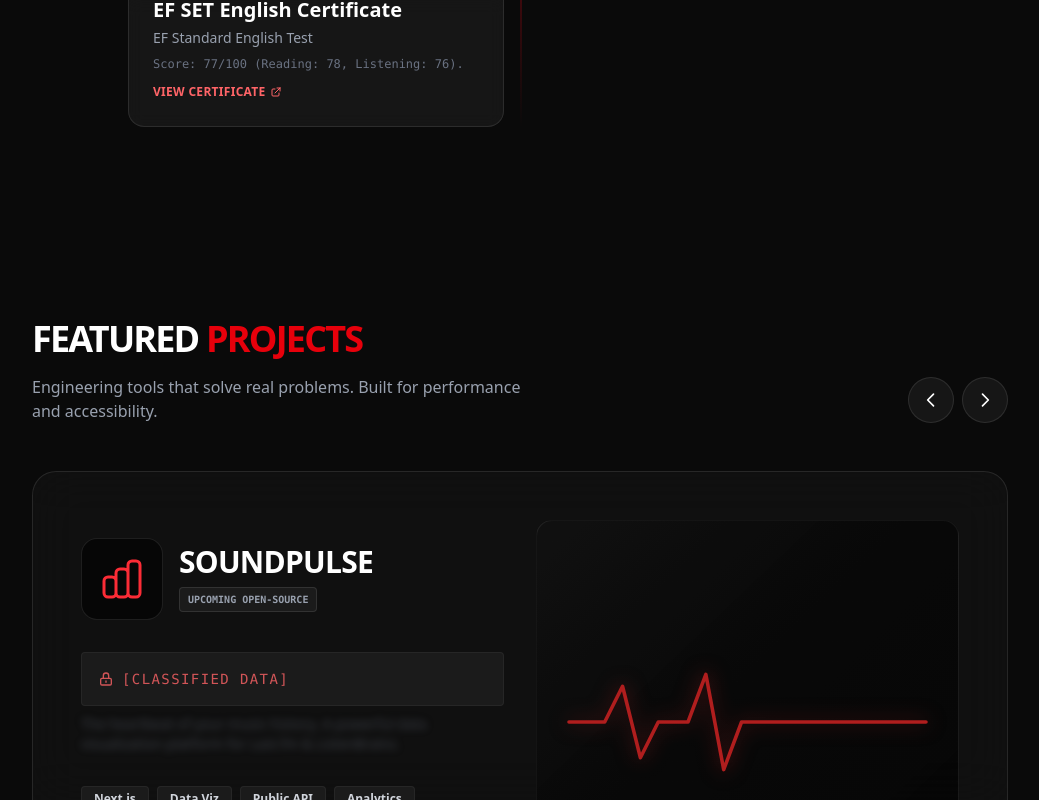
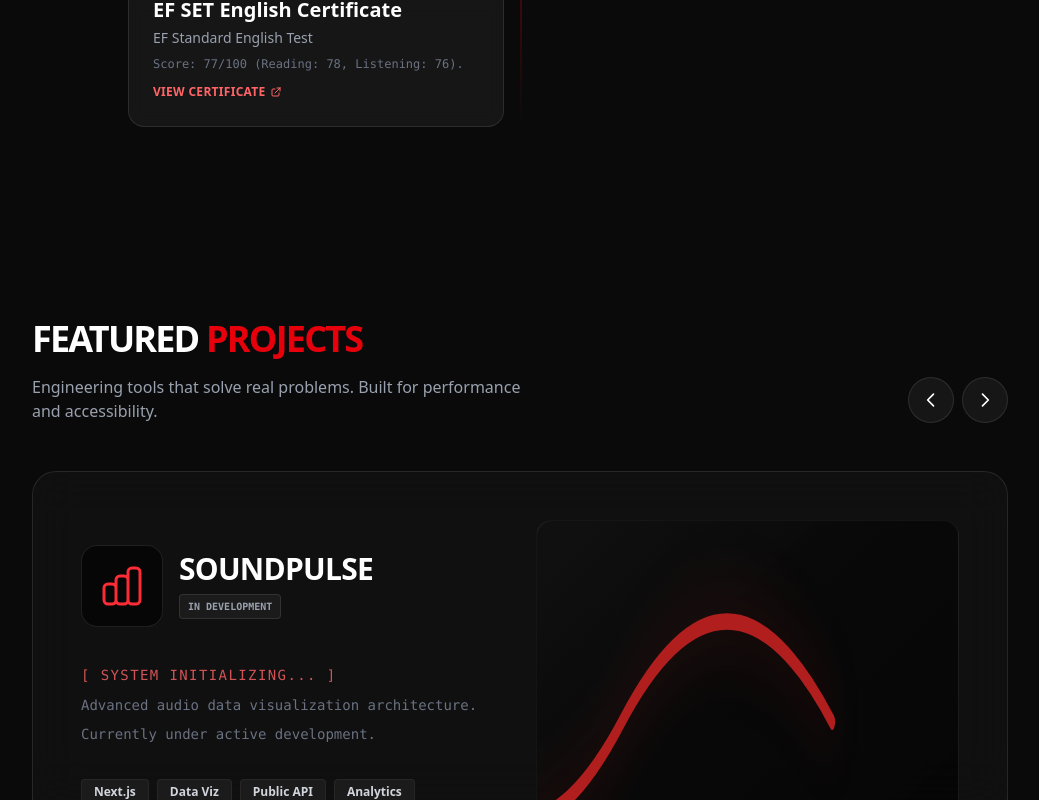
Before and after one commit to JussiTorres/jussi-portfolio, a Next.js app: page / in a window 1280 px wide. Both pictures are taken after a click on the button 1051 px from the left and 2572 px from the top of the page. Shown: the part 2172-2972 px from the top of the page, without its empty margins (120-1159 px from the left). Built offline with nearby package versions, Linux system fonts and the light colour scheme.

Commit message:
style: Update SoundPulse visual to Sine Wave, remove Classified badge and hide GitHub button

```diff
--- a/src/app/components/Projects.jsx
+++ b/src/app/components/Projects.jsx
@@ -13,6 +13,7 @@ export default function Projects() {
       version: "v1.2.4 RELEASE",
       badgeColor: "text-red-400 bg-red-900/20 border-red-900/30",
       icon: "/projects/eq-volume/icon.png",
+
       description: (
         <>
           The ultimate audio control for Chrome. Boost volume up to <span className="text-white font-bold">400%</span>, customize frequencies with a precision <span className="text-white font-bold">3-Band Equalizer</span> (Bass, Mid, Treble), and experience crystal clear sound processing via the Web Audio API.
@@ -31,28 +32,33 @@ export default function Projects() {
         label: "Source Code",
         url: "https://github.com/JussiTorres/chrome-eq-boost"
       },
-      visual: "eq" // Tipo de visualización
+      visual: "eq"
     },
     {
       id: "soundpulse",
       title: "SoundPulse",
-      version: "UPCOMING OPEN-SOURCE",
+      version: "IN DEVELOPMENT",
       badgeColor: "text-gray-400 bg-white/5 border-white/10",
-      icon: null, // SVG in code
-      isSecret: true, // Flag para activar modo secreto
-      description: "CLASSIFIED PROJECT DATA. AWAITING DECLASSIFICATION UPON LAUNCH.", // Texto placeholder
+      icon: null,
+      isSecret: true,
+
+      description: (
+        <span className="font-mono text-red-400/80 tracking-widest text-sm">
+          [ SYSTEM INITIALIZING... ] <br/>
+          <span className="text-gray-500 normal-case tracking-normal">
+            Advanced audio data visualization architecture. Currently under active development.
+          </span>
+        </span>
+      ),
       tags: ['Next.js', 'Data Viz', 'Public API', 'Analytics'],
       primaryAction: {
         label: "Coming Soon",
         url: "#",
         icon: <span className="w-2 h-2 bg-red-500 rounded-full animate-pulse"></span>,
-        active: false // Desactivado
+        active: false
       },
-      secondaryAction: {
-        label: "GitHub",
-        url: "https://github.com/JussiTorres"
-      },
-      visual: "pulse"
+      secondaryAction: null,
+      visual: "sine"
     }
   ];
 
@@ -69,7 +75,7 @@ export default function Projects() {
   return (
     <section id="projects" className="py-24 relative overflow-hidden bg-neutral-950">
 
-      {/* Background Glow Effect - Red Theme */}
+      {/* Background Glow Effect */}
       <div className="absolute top-1/2 left-1/2 -translate-x-1/2 -translate-y-1/2 w-[500px] h-[500px] bg-red-600/10 rounded-full blur-[120px] -z-10" />
 
       <div className="max-w-5xl mx-auto px-6">
@@ -146,24 +152,11 @@ export default function Projects() {
                     </div>
                   </div>
 
-                  {/* Description Area */}
+                  {/* Description Area*/}
                   <div className="relative">
-                    {currentProject.isSecret ? (
-                      <div className="space-y-2">
-                        {/* REDACTED TEXT EFFECT */}
-                        <div className="bg-white/5 p-4 rounded border border-white/5 font-mono text-sm text-red-400/80 tracking-widest uppercase select-none flex items-center gap-2">
-                          <svg className="w-4 h-4" fill="none" stroke="currentColor" viewBox="0 0 24 24"><path strokeLinecap="round" strokeLinejoin="round" strokeWidth="2" d="M12 15v2m-6 4h12a2 2 0 002-2v-6a2 2 0 00-2-2H6a2 2 0 00-2 2v6a2 2 0 002 2zm10-10V7a4 4 0 00-8 0v4h8z"></path></svg>
-                          [CLASSIFIED DATA]
-                        </div>
-                        <p className="text-gray-500 text-sm blur-[4px] select-none opacity-50">
-                          The heartbeat of your music history. A powerful data visualization platform for Last.fm & ListenBrainz.
-                        </p>
-                      </div>
-                    ) : (
                     <p className="text-gray-400 leading-relaxed font-medium text-lg">
                       {currentProject.description}
                     </p>
-                    )}
                   </div>
 
                   <div className="flex flex-wrap gap-2">
@@ -192,6 +185,8 @@ export default function Projects() {
                       </div>
                     )}
 
+                    {/* Render Secondary Action ONLY if it exists */}
+                    {currentProject.secondaryAction && (
                       <a
                         href={currentProject.secondaryAction.url}
                         target="_blank"
@@ -200,6 +195,7 @@ export default function Projects() {
                       >
                         {currentProject.secondaryAction.label}
                       </a>
+                    )}
                   </div>
                 </div>
 
@@ -222,26 +218,24 @@ export default function Projects() {
                     </div>
                   )}
 
-                  {currentProject.visual === 'pulse' && (
-                    <div className="relative w-full h-32 flex items-center px-8">
-                       <svg className="w-full h-full overflow-visible" viewBox="0 0 300 100">
+                  {/* SINE WAVE ANIMATION */}
+                  {currentProject.visual === 'sine' && (
+                    <div className="relative w-full h-full flex items-center justify-center overflow-hidden">
+                       <svg className="w-[200%] h-full absolute" viewBox="0 0 600 100" preserveAspectRatio="none">
                           <motion.path
-                            d="M0,50 L30,50 L45,20 L60,80 L75,50 L100,50 L115,10 L130,90 L145,50 L300,50"
+                            d="M0,50 Q75,100 150,50 T300,50 Q375,100 450,50 T600,50"
                             fill="none"
                             stroke="#DC2626"
-                            strokeWidth="3"
+                            strokeWidth="4"
                             strokeLinecap="round"
-                            strokeLinejoin="round"
-                            initial={{ pathLength: 0, opacity: 0 }}
-                            animate={{ pathLength: 1, opacity: 1 }}
+                            initial={{ x: 0 }}
+                            animate={{ x: -300 }} // Moves exactly one wave length to create seamless loop
                             transition={{
-                              duration: 2,
-                              ease: "easeInOut",
-                              repeat: Infinity,
-                              repeatType: "loop",
-                              repeatDelay: 0.5
+                              duration: 3,
+                              ease: "linear",
+                              repeat: Infinity
                             }}
-                            style={{ filter: "drop-shadow(0 0 8px rgba(220, 38, 38, 0.5))" }}
+                            style={{ filter: "drop-shadow(0 0 10px rgba(220, 38, 38, 0.4))" }}
                           />
                        </svg>
                     </div>
```
Lines whose indentation alone changed are shown as unchanged.
